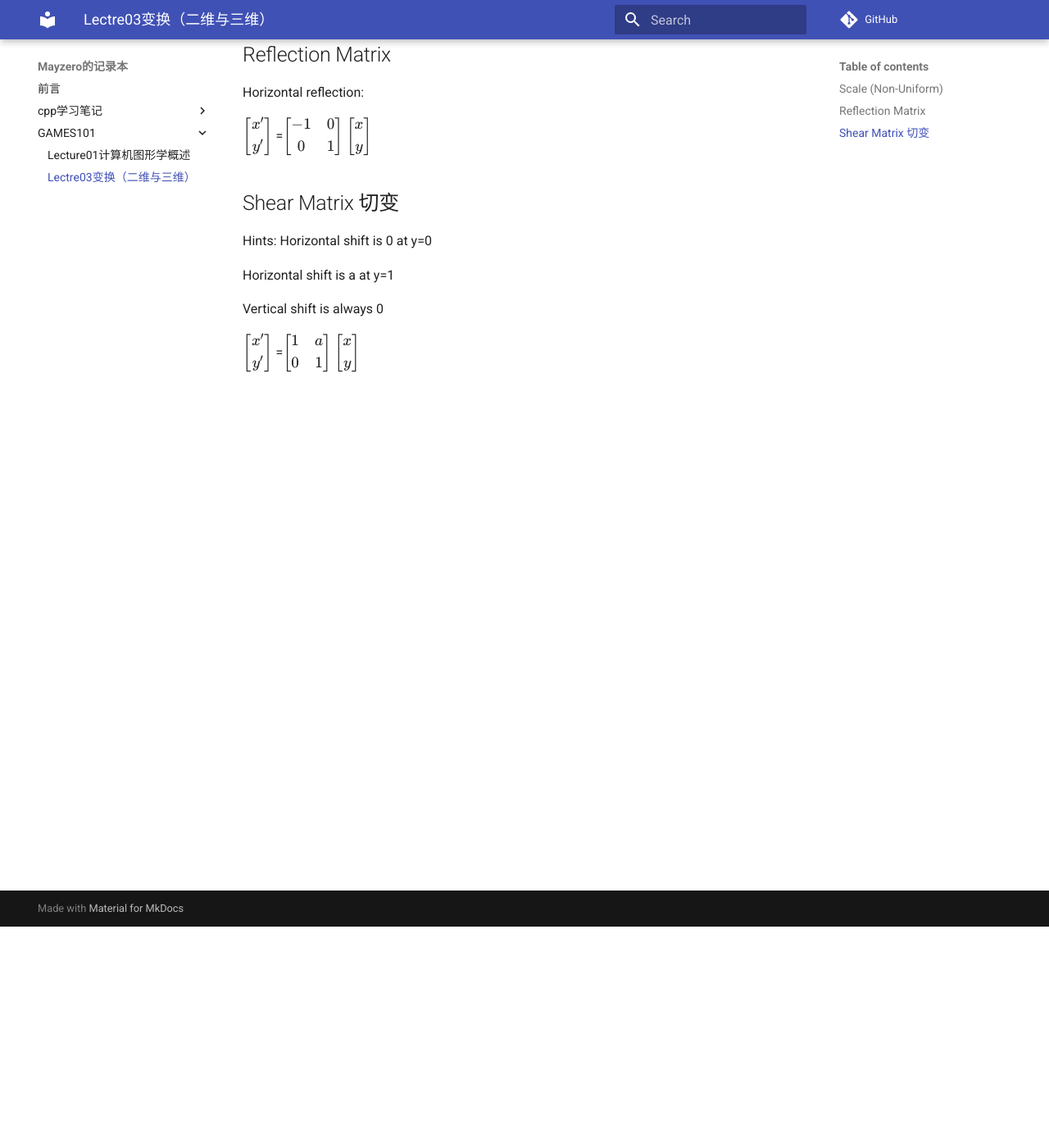
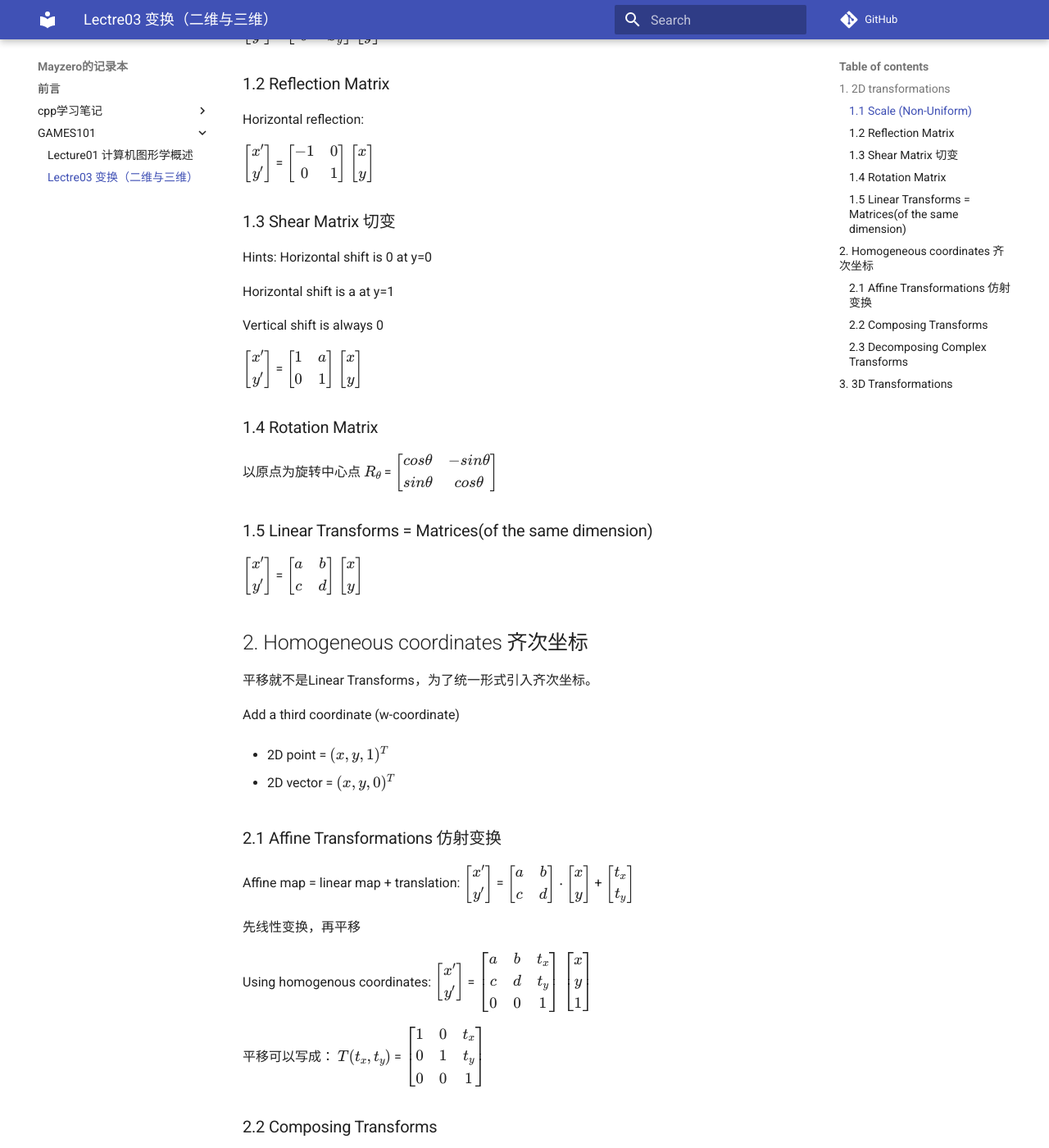
Before and after one commit to Mayzero/blogNotes, an MkDocs documentation site: the page built from docs/GAMES101/Lecture03.md, in a window 1280 px wide and 1400 px high, scrolled down 270 px. Shown: the whole window at 82% size. Built offline with MkDocs 1.6.1 and Material for MkDocs 9.7.7, drawn with Linux system fonts in a browser that asks for light colours; comment, search, counter and statistics services are not loaded; some of the changed text lies outside the part shown.

Commit message:
update c++, game lec03

```diff
--- a/docs/GAMES101/Lecture03.md
+++ b/docs/GAMES101/Lecture03.md
@@ -1,13 +1,14 @@
 # 变换（二维与三维）
-## Scale (Non-Uniform)
-$\begin{bmatrix}x'\\ y'\\ \end{bmatrix}$ =$\begin{bmatrix}S_x & 0 \\ 0 & S_y\\ \end{bmatrix}$ $\begin{bmatrix}x\\ y\\ \end{bmatrix}$
+## 1. 2D transformations
+### 1.1 Scale (Non-Uniform)
+$\begin{bmatrix}x'\\ y'\\ \end{bmatrix}$ = $\begin{bmatrix}S_x & 0 \\ 0 & S_y\\ \end{bmatrix}$ $\begin{bmatrix}x\\ y\\ \end{bmatrix}$
 
-## Reflection Matrix
+### 1.2 Reflection Matrix
 Horizontal reflection:
 
-$\begin{bmatrix}x'\\ y'\\ \end{bmatrix}$ =$\begin{bmatrix}-1 & 0 \\ 0 & 1\\ \end{bmatrix}$ $\begin{bmatrix}x\\ y\\ \end{bmatrix}$
+$\begin{bmatrix}x'\\ y'\\ \end{bmatrix}$ = $\begin{bmatrix}-1 & 0 \\ 0 & 1\\ \end{bmatrix}$ $\begin{bmatrix}x\\ y\\ \end{bmatrix}$
 
-## Shear Matrix 切变
+### 1.3 Shear Matrix 切变
 Hints:
 Horizontal shift is 0 at y=0
 
@@ -15,4 +16,61 @@ Horizontal shift is a at y=1
 
 Vertical shift is always 0
 
-$\begin{bmatrix}x'\\ y'\\ \end{bmatrix}$ =$\begin{bmatrix}1 & a \\ 0 & 1\\ \end{bmatrix}$ $\begin{bmatrix}x\\ y\\ \end{bmatrix}$
+$\begin{bmatrix}x'\\ y'\\ \end{bmatrix}$ = $\begin{bmatrix}1 & a \\ 0 & 1\\ \end{bmatrix}$ $\begin{bmatrix}x\\ y\\ \end{bmatrix}$
+
+### 1.4 Rotation Matrix
+以原点为旋转中心点
+$R_\theta$ = $\begin{bmatrix}cos\theta & -sin\theta \\ sin\theta & cos\theta\\ \end{bmatrix}$
+
+### 1.5 Linear Transforms = Matrices(of the same dimension)
+$\begin{bmatrix}x'\\ y'\\ \end{bmatrix}$ = $\begin{bmatrix}a & b \\ c & d\\ \end{bmatrix}$ $\begin{bmatrix}x\\ y\\ \end{bmatrix}$
+
+## 2. Homogeneous coordinates 齐次坐标
+平移就不是Linear Transforms，为了统一形式引入齐次坐标。
+
+Add a third coordinate (w-coordinate)
+
+* 2D point = $(x, y, 1)^T$
+
+* 2D vector = $(x, y, 0)^T$
+
+### 2.1 Affine Transformations 仿射变换
+Affine map = linear map + translation:
+$\begin{bmatrix}x'\\ y'\\ \end{bmatrix}$ = $\begin{bmatrix}a & b \\ c & d\\ \end{bmatrix}$ $\cdot \begin{bmatrix}x\\ y\\ \end{bmatrix}$ + $\begin{bmatrix}t_x\\ t_y\\ \end{bmatrix}$
+
+先线性变换，再平移
+
+Using homogenous coordinates:
+$\begin{bmatrix}x'\\ y'\\ \end{bmatrix}$ = $\begin{bmatrix}a & b & t_x\\ c & d & t_y\\ 0 & 0 & 1 \end{bmatrix}$ $\begin{bmatrix}x\\ y\\ 1\end{bmatrix}$
+
+平移可以写成：
+$T(t_x,t_y)$ = $\begin{bmatrix}1 & 0 & t_x\\ 0 & 1 & t_y\\ 0 & 0 & 1 \end{bmatrix}$
+
+### 2.2 Composing Transforms
+Sequence of affine transforms A1, A2, A3, ...
+$An(...A2(A1(x))) = An ··· A2 · A1 ·$$\begin{bmatrix}x\\ y\\ 1 \end{bmatrix}$
+预先将n个矩阵相乘，得到一个代表组合变换的
+代表组合变换的单一矩阵
+
+### 2.3 Decomposing Complex Transforms
+How to rotate around a given point c?
+
+1. Translate center to origin
+
+2. Rotate
+
+3. Translate back
+
+Matrix representation:
+$T(c) · R(\alpha) · T(c)$
+
+## 3. 3D Transformations
+Use homogeneous coordinates again:
+
+* 3D point = $(x, y, z, 1)^T$
+
+* 3D vector = $(x, y, z, 0)^T $
+
+In general, (x, y, Z, W) (w != 0) is the 3D point:
+
+(x/w, y/w, Z/w)
--- a/mkdocs.yml
+++ b/mkdocs.yml
@@ -8,8 +8,8 @@ nav:
     - cpp学习笔记:
       - 基础知识: cpp学习笔记/Basic.md
     - GAMES101:
-      - Lecture01计算机图形学概述: GAMES101/Lecture01.md
-      - Lectre03变换（二维与三维）: GAMES101/Lecture03.md
+      - Lecture01 计算机图形学概述: GAMES101/Lecture01.md
+      - Lectre03 变换（二维与三维）: GAMES101/Lecture03.md
 
 markdown_extensions:
   - abbr
```
Also changed, not shown: docs/cpp学习笔记/Basic.md (+24 -0 lines).
